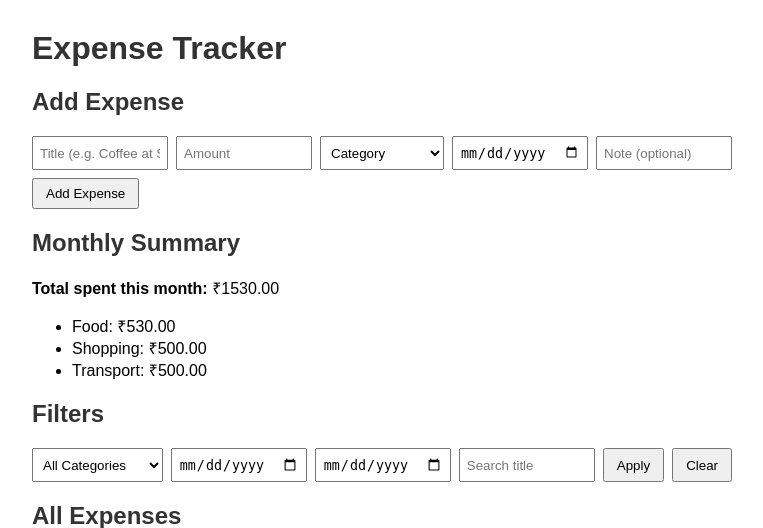
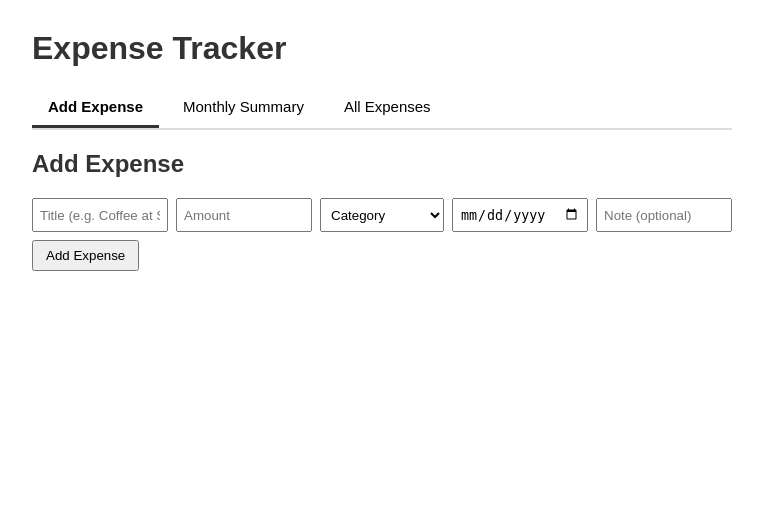
Before and after one commit to SAVUPSUDHEEP/expense_tracker_savu, a Flask app: page / in a window 1280 px wide. Shown: the top 528 px of the page, without its empty margins (258-1021 px from the left). After the commit the page ends 271 px from the top, so only its background shows below. Run offline with Flask 3, Linux system fonts and the light colour scheme; data comes from the database, SQL or seed files in the repository; both versions use the stored data as it was after the commit.

Commit message:
added tab_navigation

```diff
--- a/templates/index.html
+++ b/templates/index.html
@@ -14,6 +14,9 @@
     .error { color: red; margin-bottom: 10px; }
     .filters { display: flex; flex-wrap: wrap; gap: 8px; margin: 15px 0; }
     .empty { color: #888; font-style: italic; }
+    .tabs { display: flex; gap: 8px; margin-bottom: 20px; border-bottom: 2px solid #ddd; }
+    .tab-btn { padding: 10px 16px; border: none; background: none; cursor: pointer; font-size: 15px; border-bottom: 3px solid transparent; }
+    .tab-btn.active { border-bottom: 3px solid #333; font-weight: bold; }
 </style>
 </head>
 <body>
@@ -22,6 +25,13 @@
 
 <div id="errorBox" class="error"></div>
 
+<div class="tabs">
+    <button class="tab-btn active" onclick="showTab('add')">Add Expense</button>
+    <button class="tab-btn" onclick="showTab('summary')">Monthly Summary</button>
+    <button class="tab-btn" onclick="showTab('list')">All Expenses</button>
+</div>
+
+<div id="tab-add" class="tab-content">
 <h2>Add Expense</h2>
 <form id="expenseForm">
     <input type="hidden" id="editId" value="">
@@ -39,9 +49,14 @@
     <button type="button" id="cancelEditBtn" style="display:none;">Cancel</button>
 </form>
 
+</div>
+
+<div id="tab-summary" class="tab-content" style="display:none;">
 <h2>Monthly Summary</h2>
 <div id="summaryBox"></div>
+</div>
 
+<div id="tab-list" class="tab-content" style="display:none;">
 <h2>Filters</h2>
 <div class="filters">
     <select id="filterCategory">
@@ -59,8 +74,20 @@
 
 <h2>All Expenses</h2>
 <div id="expenseList"></div>
+</div>
 
 <script>
+function showTab(tabName) {
+    document.querySelectorAll(".tab-content").forEach(el => el.style.display = "none");
+    document.querySelectorAll(".tab-btn").forEach(el => el.classList.remove("active"));
+
+    document.getElementById("tab-" + tabName).style.display = "block";
+    event.target.classList.add("active");
+
+    if (tabName === "summary") loadSummary();
+    if (tabName === "list") loadExpenses();
+}
+
 const API = "/api/expenses";
 
 function showError(msg) {
@@ -168,6 +195,8 @@ function editExpense(id, title, amount, category, date, note) {
     document.getElementById("note").value = note;
     document.getElementById("submitBtn").textContent = "Update Expense";
     document.getElementById("cancelEditBtn").style.display = "inline-block";
+    showTab('add');
+    document.querySelectorAll(".tab-btn")[0].classList.add("active");
 }
 
 function resetForm() {
```
Also changed, not shown: expenses.db (added).
